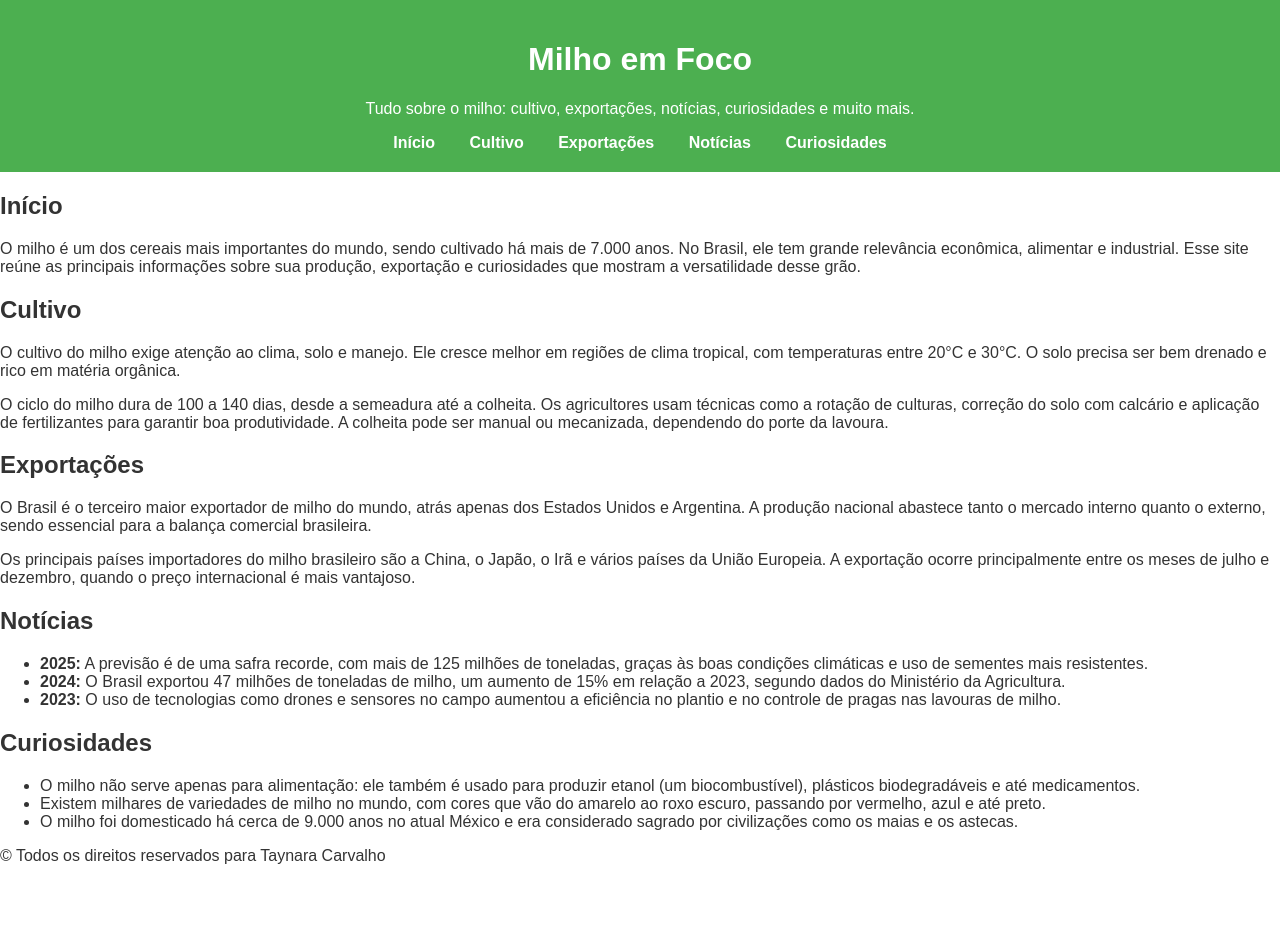
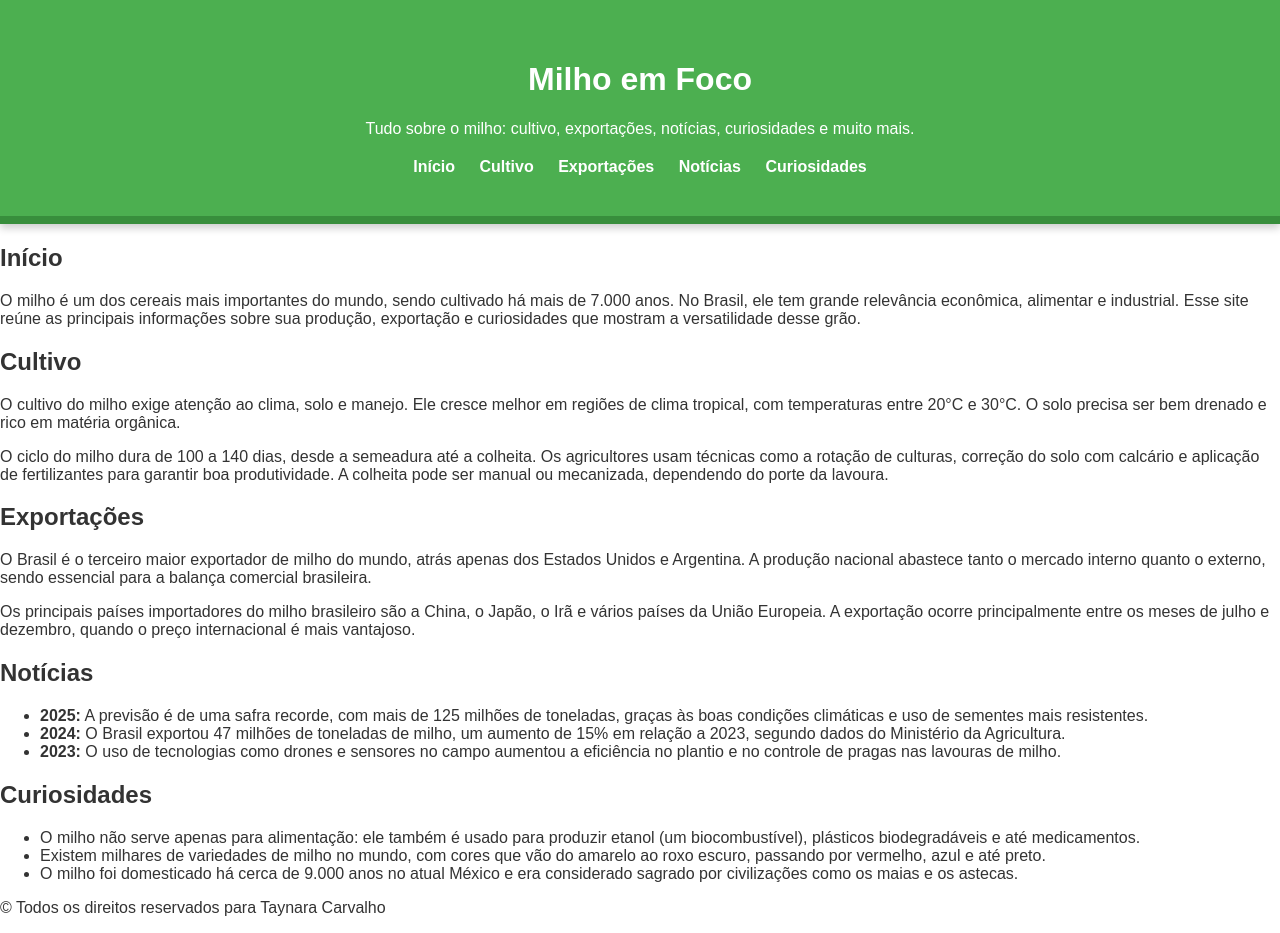
Before and after one commit to taynaracarvalho15/MILHO_EM_FOCO-Agrinho2025, a plain HTML site: page index.html in a window 1280 px wide. Before the commit the page ends 881 px from the top, so only its background shows below. Drawn offline with Linux system fonts and the light colour scheme.

Commit message:
Update style.css

```diff
--- a/style.css
+++ b/style.css
@@ -18,3 +18,26 @@ nav a {
   margin: 0 15px;
   font-weight: bold;
 }
+header {
+  background-color: #4CAF50; /* verde suave */
+  color: white;
+  padding: 40px 20px;
+  text-align: center;
+  border-bottom: 8px solid #388E3C; /* borda para separar visualmente */
+  box-shadow: 0 4px 8px rgba(0, 0, 0, 0.2);
+}
+
+nav {
+  margin-top: 20px;
+}
+
+nav a {
+  margin: 0 10px;
+  text-decoration: none;
+  font-weight: bold;
+  color: white;
+}
+
+nav a:hover {
+  text-decoration: underline;
+}
```
